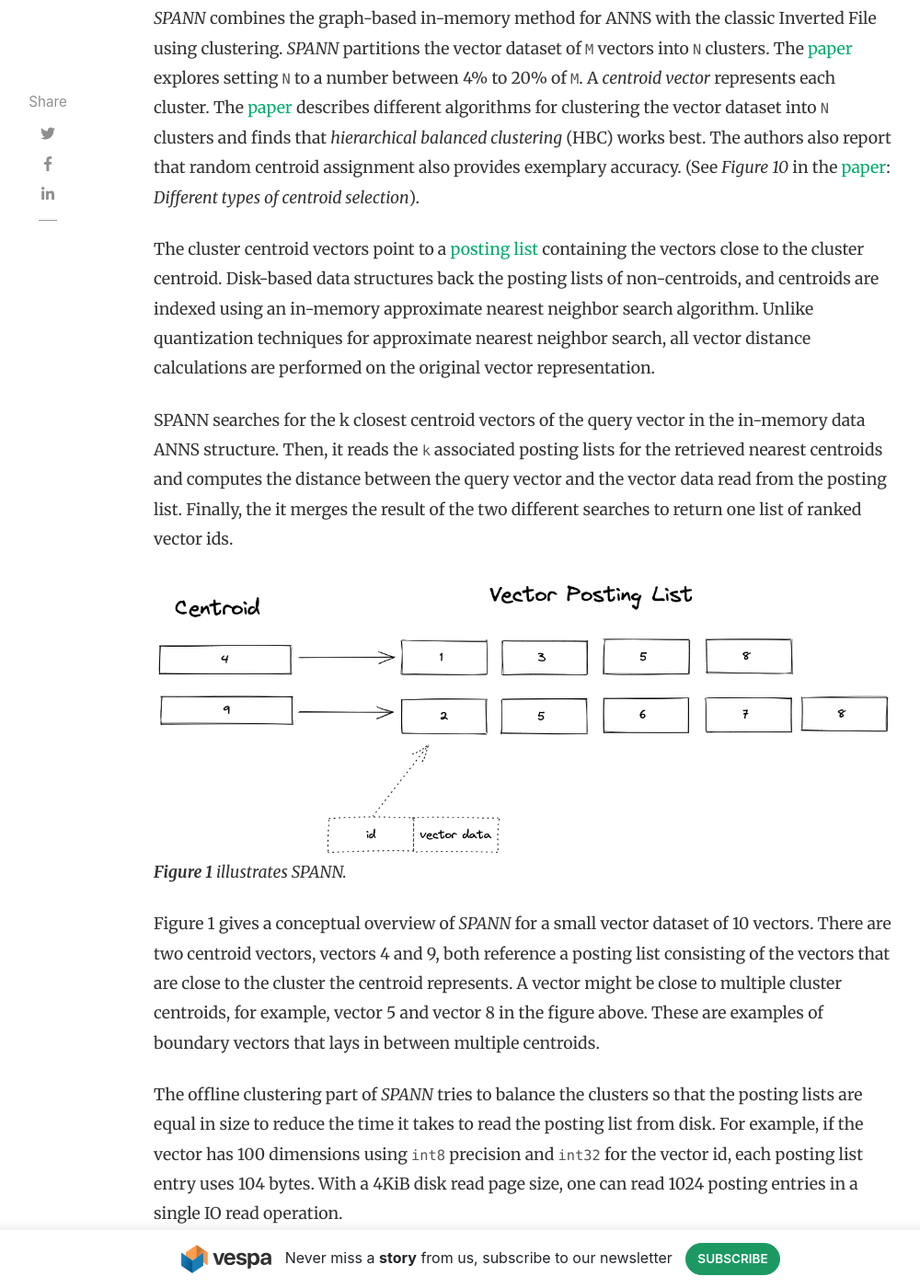
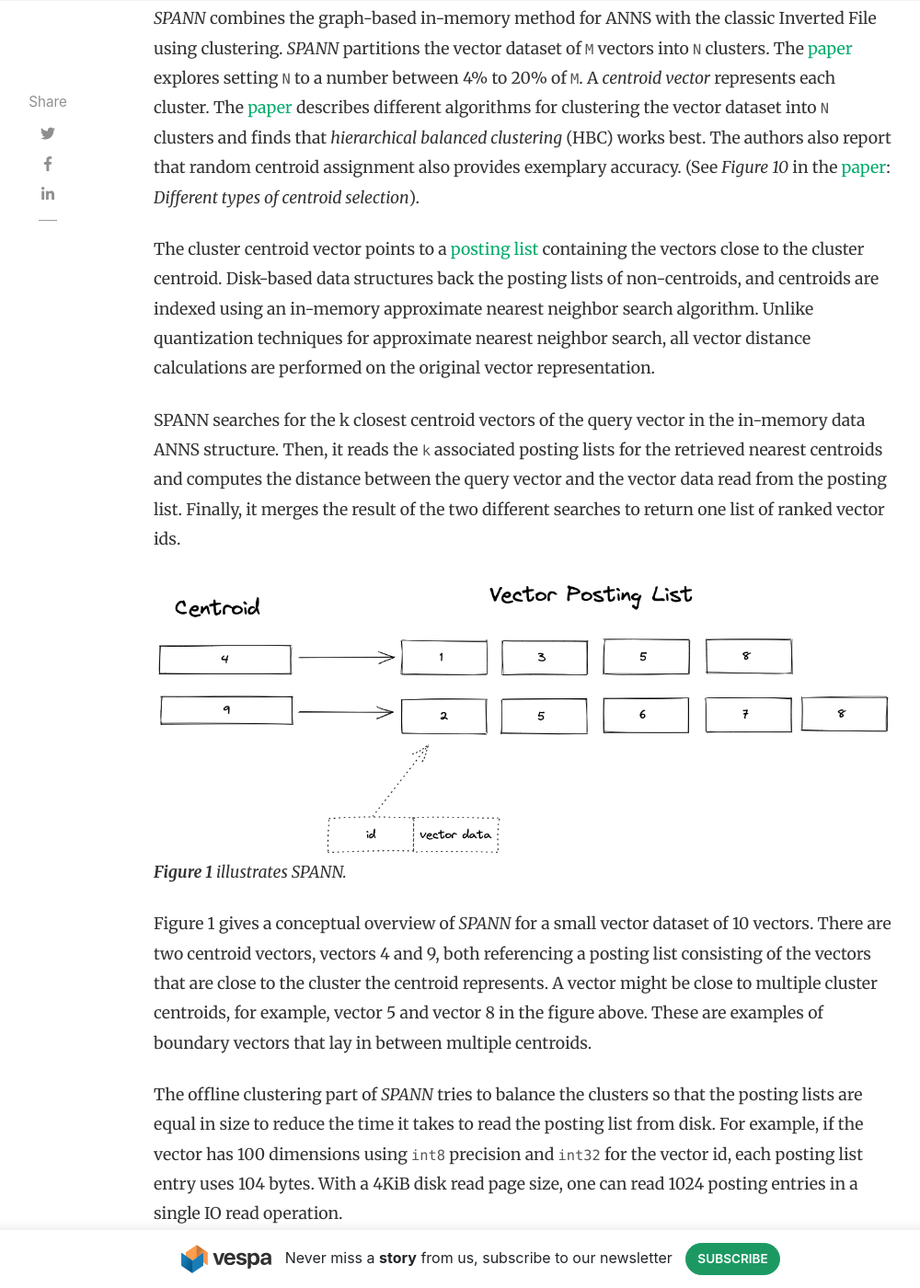
Before and after one commit to vespa-engine/blog, a Jekyll site: the page built from _posts/2022-06-07-vespa-hybrid-billion-scale-vector-search.md, in a window 1280 px wide and 1400 px high, scrolled down 2148 px. Shown: the whole window at 92% size, without its empty margins (118-1118 px from the left). Built offline with Jekyll 4.4.1, drawn with Linux system fonts in a browser that asks for light colours; nearby versions of some CDN libraries; comment, search, counter and statistics services are not loaded; some of the changed text lies outside the part shown.

Commit message:
Apply suggestions from code review
Co-authored-by: Geir Storli <geirst@yahooinc.com>

```diff
--- a/_posts/2022-06-07-vespa-hybrid-billion-scale-vector-search.md
+++ b/_posts/2022-06-07-vespa-hybrid-billion-scale-vector-search.md
@@ -66,7 +66,7 @@ clustering the vector dataset into `N` clusters and finds that *hierarchical bal
 The authors also report that random centroid assignment also provides exemplary accuracy.
 (See *Figure 10* in the [paper](https://arxiv.org/abs/2111.08566): *Different types of centroid selection*).
 
-The cluster centroid vectors point to a [posting list](https://en.wikipedia.org/wiki/Inverted_index)
+The cluster centroid vector points to a [posting list](https://en.wikipedia.org/wiki/Inverted_index)
 containing the vectors close to the cluster centroid. Disk-based data structures back the posting lists of non-centroids,
 and centroids are indexed using an in-memory approximate nearest neighbor search algorithm. Unlike
 quantization techniques for approximate nearest neighbor search, all vector distance calculations are performed
@@ -75,17 +75,17 @@ on the original vector representation.
 SPANN searches for the k closest centroid vectors of the query vector in the in-memory data ANNS structure.
 Then, it reads the `k` associated posting lists for the retrieved
 nearest centroids and computes the distance between the query vector
-and the vector data read from the posting list. Finally, the it merges
+and the vector data read from the posting list. Finally, it merges
 the result of the two different searches to return one list of ranked vector ids.
 
 <img src="/assets/2022-06-07-vespa-spann-billion-scale-vector-search/spann-posting-lists.excalidraw.png">
 <em>**Figure 1** illustrates SPANN.</em>
 
 Figure 1 gives a conceptual overview of *SPANN* for a small vector dataset of 10 vectors.
-There are two centroid vectors, vectors 4 and 9, both reference a posting list
+There are two centroid vectors, vectors 4 and 9, both referencing a posting list
 consisting of the vectors that are close to the cluster the centroid represents.
 A vector might be close to multiple cluster centroids, for example, vector 5 and vector 8 in the figure above.
-These are examples of boundary vectors that lays in between multiple centroids.
+These are examples of boundary vectors that lay in between multiple centroids.
 
 The offline clustering part of *SPANN* tries to balance the clusters so
 that the posting lists are equal in size to reduce the time it takes to read the posting list from disk.
@@ -124,7 +124,7 @@ requires one pass through the vector dataset, splitting the dataset into two par
 * The vectors representing centroids are indexed in memory using
 Vespa's support for vector indexing using
 [Hierarchical Navigable Small World (HNSW)](https://docs.vespa.ai/en/approximate-nn-hnsw.html).
-Searching 200M centroid vectors using `HNSW` typically takes 2-3 milliseconds, single threaded (Depending on recall
+Searching 200M centroid vectors using `HNSW` typically takes 2-3 milliseconds, single threaded (depending on recall
 target and `HNSW` settings). Both the graph data structure and the vector data are stored in memory.
 
 * During indexing of vectors which are not cluster centroids,
@@ -171,11 +170,11 @@ the number of non-centroid vectors that needs to be read.
 
 * **Retrieve using dynamic pruning**. This heuristic sorts the retrieved vector ids by the
 `closeness(q, centroid) * closeness(v, centroid)` transitive closeness score before performing any
-paging of vectors from disk. the `closeness(v, centroid)` is stored in the posting list and `closeness(q, centroid)`
+paging of vectors from disk. The `closeness(v, centroid)` is stored in the posting list and `closeness(q, centroid)`
 is present in inverted file query.
 This heuristic makes it possible to limit the total number of vector data page-ins by using Vespa's support
 for controlling [phased ranking](https://docs.vespa.ai/en/phased-ranking.html).
-The local per node second-phase ranking calculates the closeness calculation `(closeness(q,v)` which involves
+The local per node second-phase ranking calculates `(closeness(q,v)` which involves
 paging the vector data into memory from disk. The re-ranking depth (per node) is
 a query time hyper-parameter.
 
@@ -411,7 +410,7 @@ the search in the `HNSW` graph, and annotating of nearest centroids with closene
 ## Vespa HNSW-IF Experiments
 The following experiments use these fixed indexing side hyper-parameters
 
-- In memory centroid indexing using `max-links-per-node: 18` and `neighbors-to-explore-at-insert: 100`.
+- In-memory centroid indexing using `max-links-per-node: 18` and `neighbors-to-explore-at-insert: 100`.
 - For any given non-centroid vector index 12 closest centroid vector ids.
 
 ### Batch indexing performance
```
Also changed, not shown: other parts of _posts/2022-06-07-vespa-hybrid-billion-scale-vector-search.md (+6 -7 lines).
